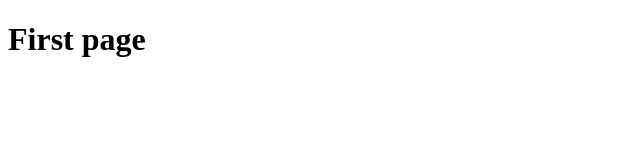
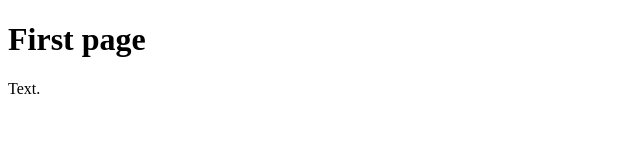
Before and after one commit to bizontest/git-basics, a plain HTML site: page index.html in a window 1280 px wide. Shown: the full height of the page, 0-640 px from the left. Drawn offline with Linux system fonts and the light colour scheme.

Commit message:
add text to index.html

```diff
--- a/index.html
+++ b/index.html
@@ -5,5 +5,6 @@
 </head>
 <body>
   <h1>First page</h1>
+  <p>Text.</p>
 </body>
 </html>
```
